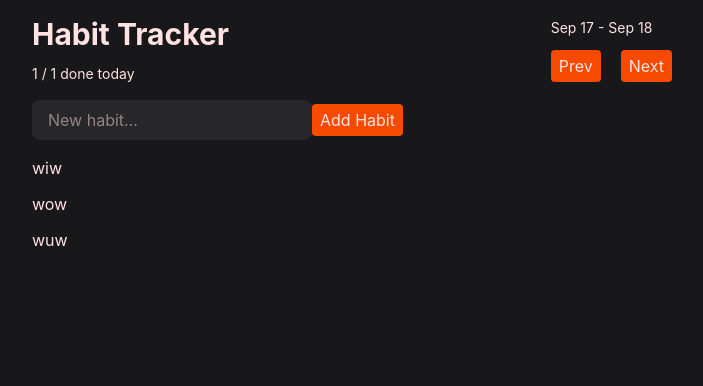
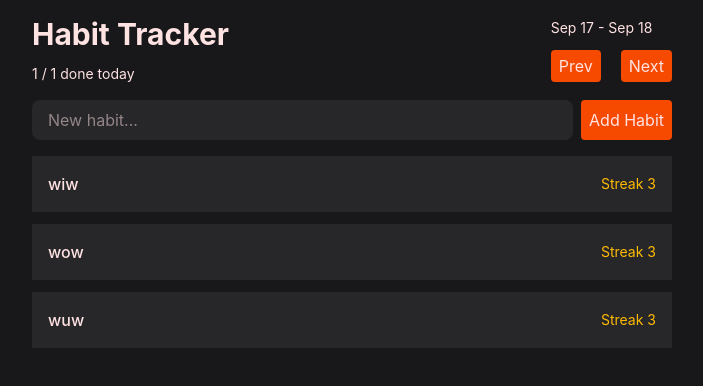
Before and after one commit to hedysom/habitTracker, a React (Vite) app: page / in a window 1280 px wide. Shown: the top 386 px of the page, without its empty margins (288-991 px from the left). Built offline with nearby package versions, Linux system fonts and the light colour scheme.

Commit message:
fixed form width, further list implementation

```diff
--- a/src/components/HabitForm.tsx
+++ b/src/components/HabitForm.tsx
@@ -1,11 +1,14 @@
 import { Button } from "./Button";
 
-export function HabitForm(){
-    return (
-        <form>
-            <input className="flex-1 rounded-lg bg-zinc-800 px-4 py-2 outline-none focus-visible:ring-2
-            focus-visible:ring-orange-500" placeholder="New habit..."/>
-        <Button>Add Habit</Button>
-        </form>
-    )
+export function HabitForm() {
+  return (
+    <form className="flex gap-2">
+      <input
+        className="flex-1 rounded-lg bg-zinc-800 px-4 py-2 outline-none focus-visible:ring-2
+            focus-visible:ring-orange-500"
+        placeholder="New habit..."
+      />
+      <Button>Add Habit</Button>
+    </form>
+  );
 }
--- a/src/components/HabitsList.tsx
+++ b/src/components/HabitsList.tsx
@@ -2,9 +2,9 @@ import { Button } from "./Button";
 
 export default function HabitsList() {
   const habits = [
-    { id: 1, name: "wiw" },
-    { id: 2, name: "wow" },
-    { id: 3, name: "wuw" },
+    { id: "fnas,d", name: "wiw" },
+    { id: "jflkrt", name: "wow" },
+    { id: "ksagfj", name: "wuw" },
   ];
   if (habits.length === 0) {
     return (
@@ -16,8 +16,23 @@ export default function HabitsList() {
   return (
     <div className="flex flex-col gap-3">
       {habits.map((habit) => (
-        <h1 key={habit.id}>{habit.name}</h1>
+        <HabitItem key={habit.id} habit={habit} />
       ))}
     </div>
   );
 }
+
+type HabitItemsProps = {
+  habit: { id: string; name: string };
+};
+
+function HabitItem({ habit }: HabitItemsProps) {
+  return (
+    <div className="rounded-x1 bg-zinc-800 p-4 flex flex-col gap-3">
+      <div className="flex items-center justify-between">
+        <span className="font-medium">{habit.name}</span>
+        <span className="text-sm text-amber-400"> Streak 3 </span>
+      </div>
+    </div>
+  );
+}
```
